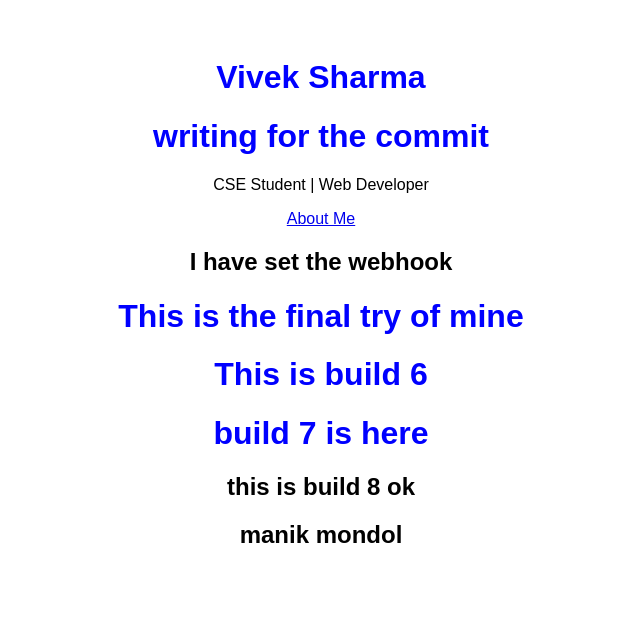
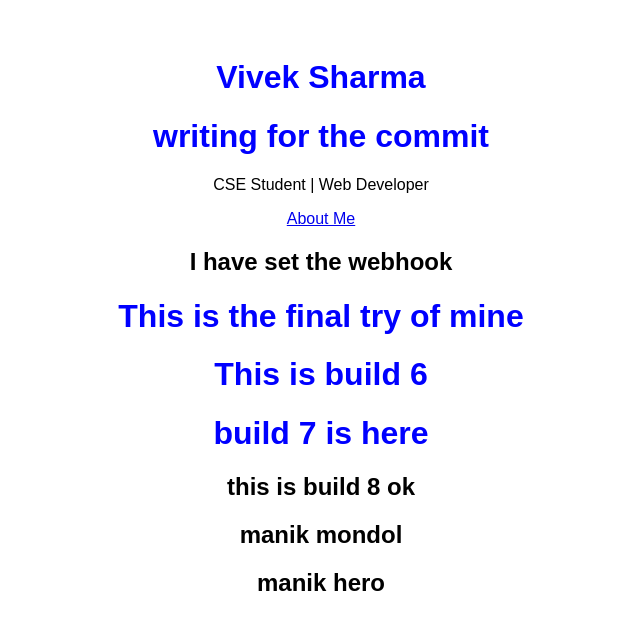
Before and after one commit to BibekGhimireSharma/practical1, a plain HTML site: page index.html in a window 1280 px wide. Shown: the whole page, without its empty margins (319-959 px from the left). Drawn offline with Linux system fonts and the light colour scheme.

Commit message:
Test webhook

```diff
--- a/index.html
+++ b/index.html
@@ -15,5 +15,6 @@
   <h1>build 7 is here</h1>
   <h2>this is build 8 ok</h2>
   <h2>manik mondol</h2>
+   <h2>manik hero</h2>
 </body>
 </html>
```
